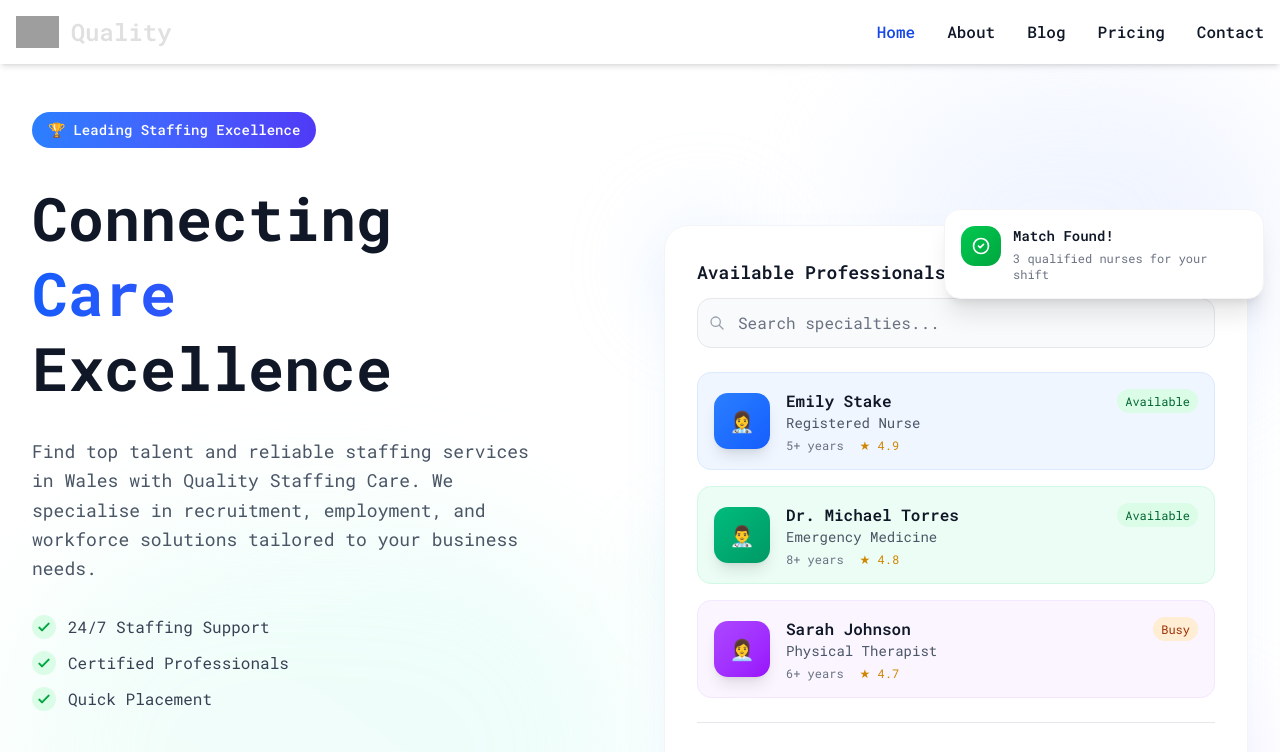
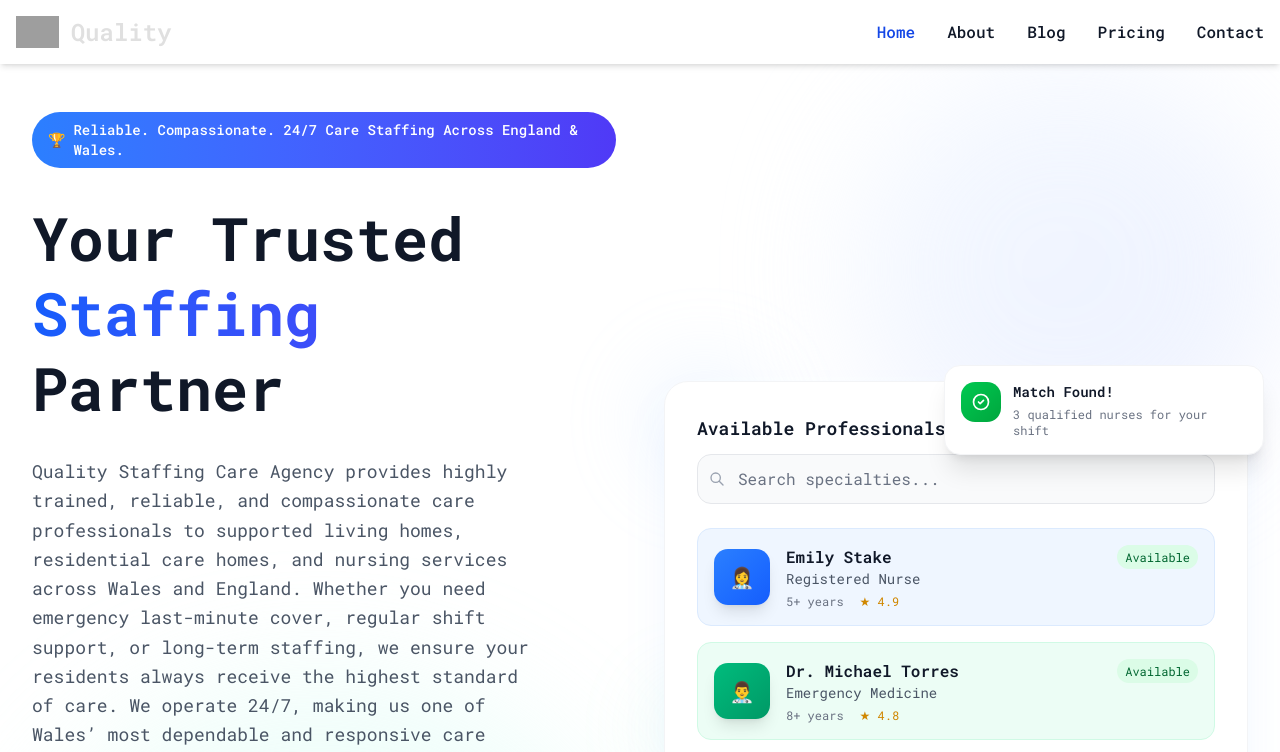
Before and after one commit to Olamigoke10/Quality-Staff, a React (Vite) app: page / in a window 1280 px wide. Shown: the top 752 px of the page. Built offline with nearby package versions, Linux system fonts and the light colour scheme; grey boxes are pictures that could not be loaded.

Commit message:
updated home page text

```diff
--- a/src/pages/Home.jsx
+++ b/src/pages/Home.jsx
@@ -16,20 +16,24 @@ const Home = () => {
               {/* Badge */}
               <div className="inline-flex items-center gap-2 bg-gradient-to-r from-blue-500 to-indigo-600 text-white px-4 py-2 rounded-full text-sm font-medium w-fit">
                 <span>🏆</span>
-                Leading Staffing Excellence
+                Reliable. Compassionate. 24/7 Care Staffing Across England & Wales.
               </div>
 
               {/* Main Heading */}
               <h1 className="text-4xl md:text-5xl lg:text-6xl font-bold text-gray-900 dark:text-white leading-tight">
-                Connecting
+               Your Trusted
                 <span className="block text-transparent bg-gradient-to-r from-blue-600 to-indigo-600 bg-clip-text dark:from-blue-400 dark:to-indigo-400">
-                Care
+                Staffing
                 </span>
-                Excellence
+                Partner
               </h1>
 
               {/* Description */}
               <p className="text-lg text-gray-600 dark:text-gray-300 leading-relaxed max-w-lg">
+                Quality Staffing Care Agency provides highly trained, reliable, and compassionate care professionals to supported living homes, residential care homes, and nursing services across Wales and England.
+                Whether you need emergency last-minute cover, regular shift support, or long-term staffing, we ensure your residents always receive the highest standard of care.
+                We operate 24/7, making us one of Wales’ most dependable and responsive care staffing agencies.
+
                 Find top talent and reliable staffing services in Wales with Quality Staffing Care.
                 We specialise in recruitment, employment, and workforce solutions tailored to your business needs.
               </p>
@@ -73,7 +77,7 @@ const Home = () => {
                     </svg>
                   </div>
                   <span className="text-gray-700 dark:text-gray-300">
-                    Certified Professionals
+                    Qualified Professionals
                   </span>
                 </div>
                 <div className="flex items-center gap-3">
```
